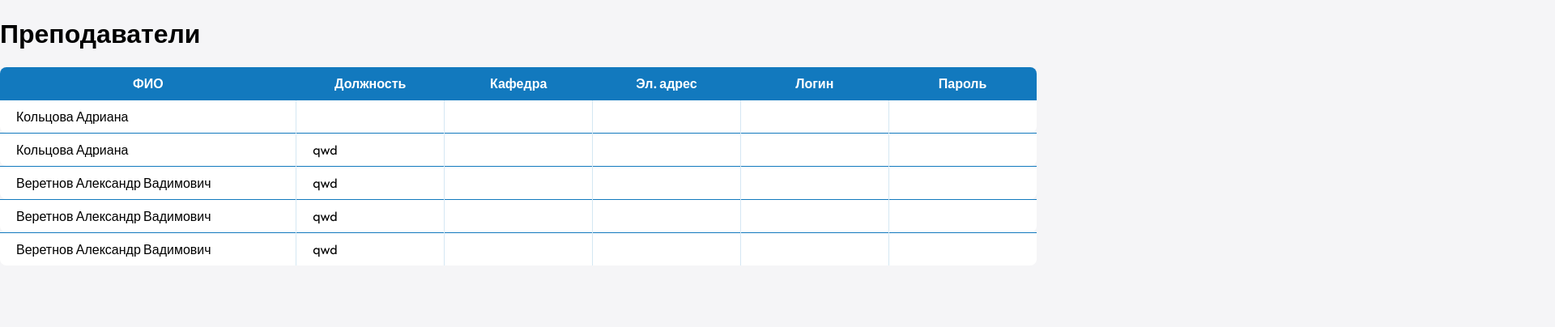
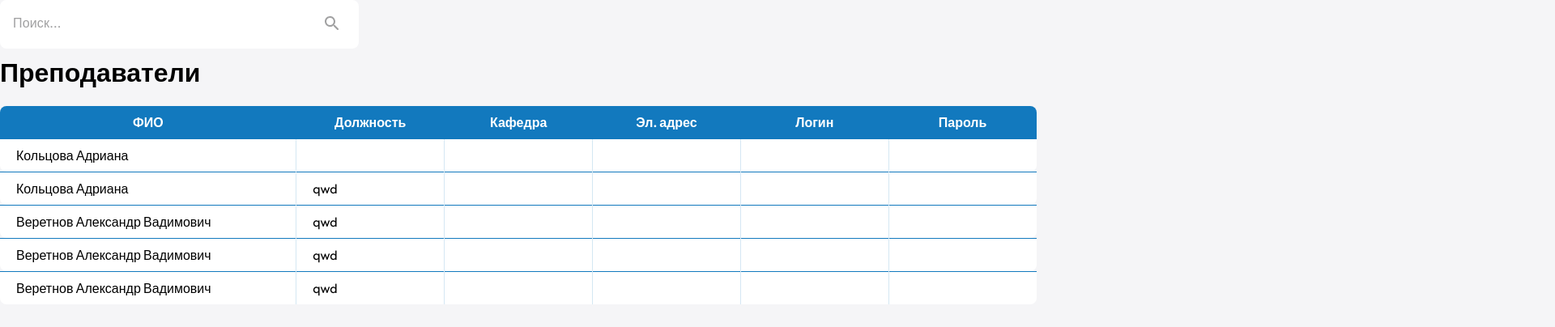
Before and after one commit to R3VV1L/R3VV1L.github.io-attendance-log, a React (Vite) app: page /teachers in a window 1280 px wide. Shown: the top 404 px of the page at 81% size, 1920 px wide, since content can reach past the window. Built offline with nearby package versions, Linux system fonts and the light colour scheme.

Commit message:
Добавит решение проблемы со сборкой

```diff
--- a/src/components/header/Header.css
+++ b/src/components/header/Header.css
@@ -25,7 +25,7 @@ a {
 
 
 
-/* .box {
+.box {
     border: 0 none;
 
     width: 1920px;
@@ -39,4 +39,4 @@ a {
     position: fixed;
     top: 0;
     width: 1920px;
-} */
+}
--- a/src/pages/teachers/Teachers.tsx
+++ b/src/pages/teachers/Teachers.tsx
@@ -7,9 +7,9 @@ import "./Teachers.css";
 export const Teachers = () => {
   return (
     <div>
-      {/* <div className="search">
+      <div className="search">
         <Search />
-      </div> */}
+      </div>
       <div className="h1">
         <h1>Преподаватели</h1>
       </div>
```
